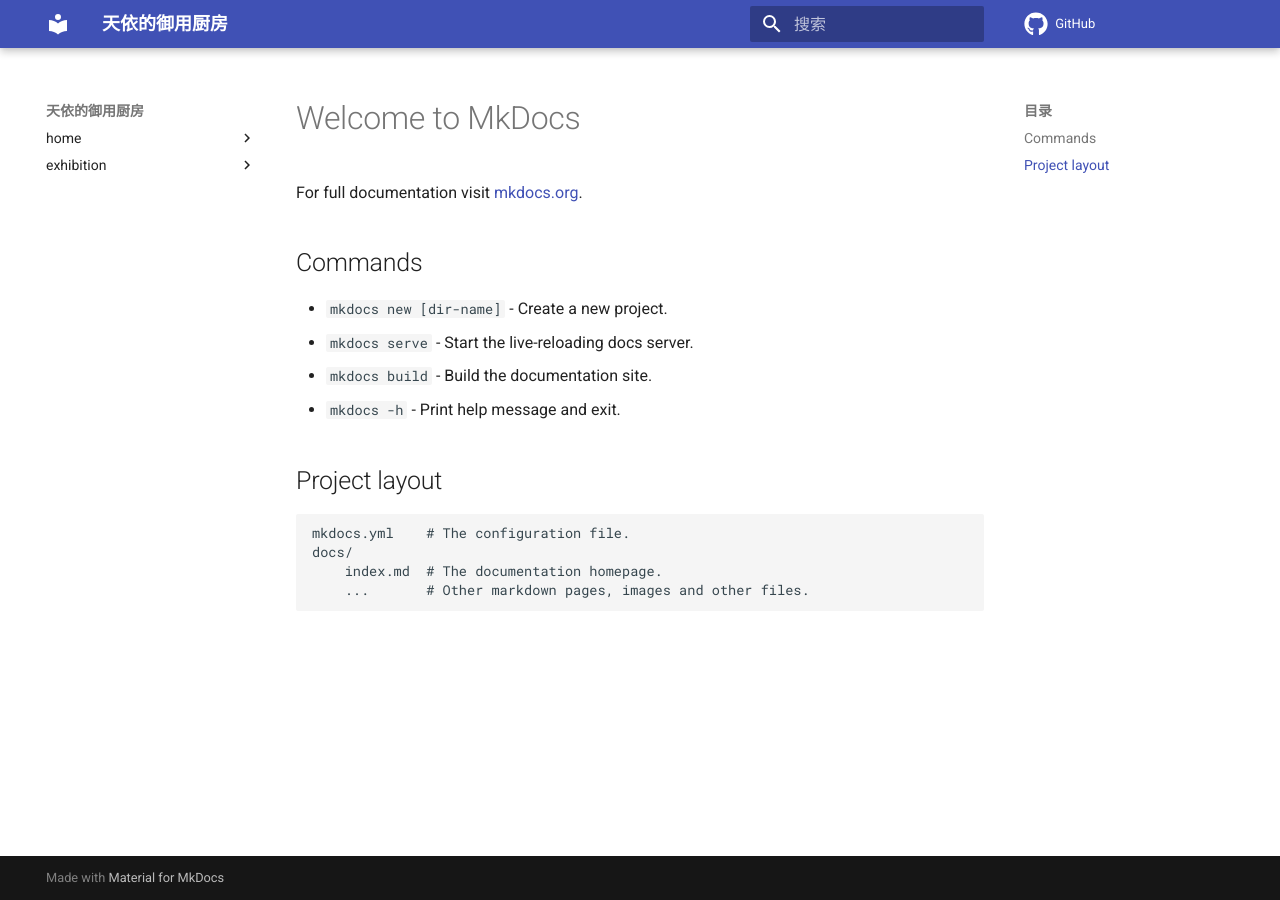
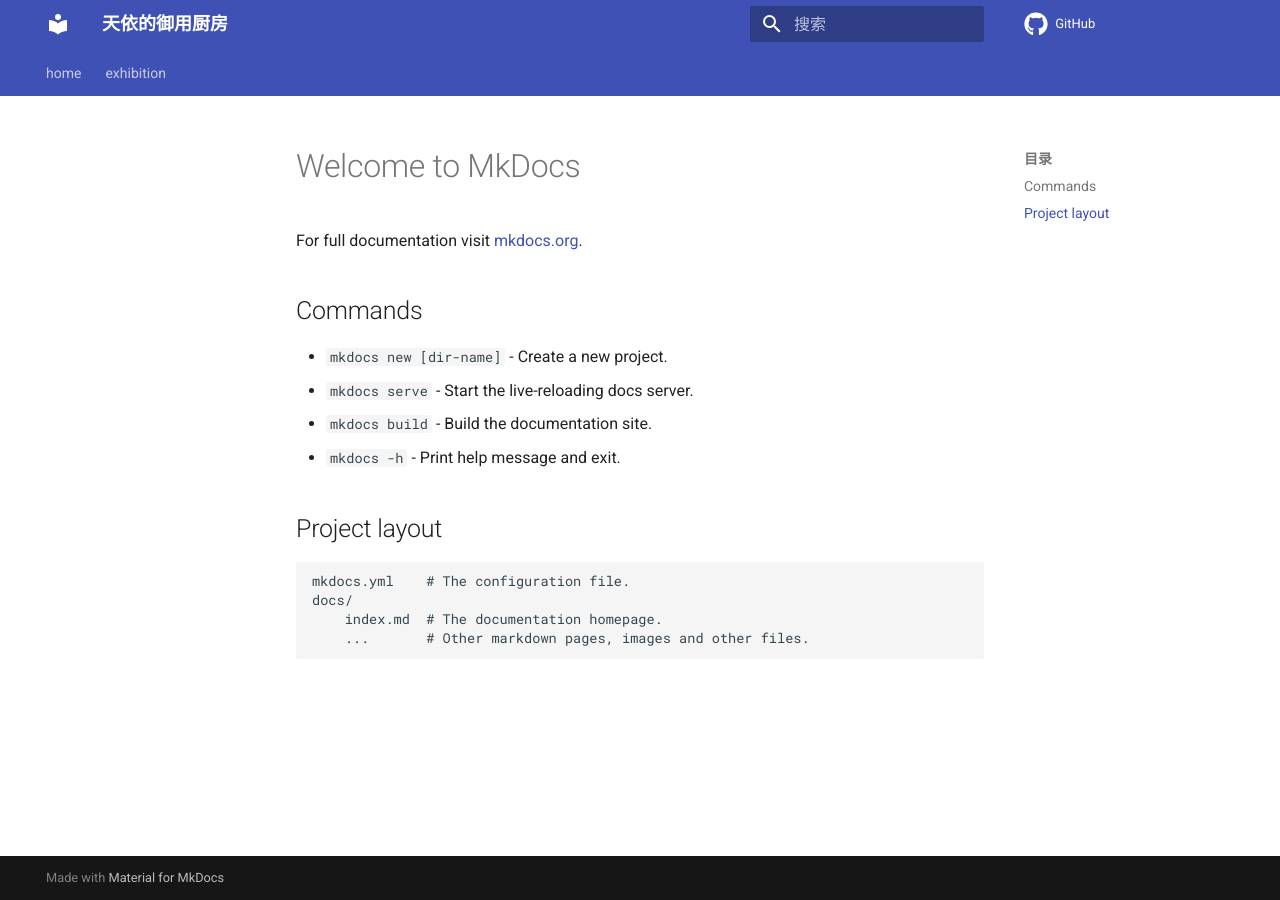
Before and after one commit to Lostin-Tianyi/Lostin-Tianyi.github.io, an MkDocs documentation site: the page built from docs/index.bkup.md, in a window 1280 px wide. Built offline with MkDocs 1.6.1 and Material for MkDocs 9.7.7, drawn with Linux system fonts in a browser that asks for light colours; comment, search, counter and statistics services are not loaded.

Commit message:
Update mkdocs.yml

```diff
--- a/mkdocs.yml
+++ b/mkdocs.yml
@@ -9,11 +9,11 @@
   icon:
     repo: fontawesome/brands/github
   features:
-  #- navigation.tabs
+  - navigation.tabs
   #- navigation.prune
   #- navigation.indexes
   #- toc.follow
-  - navigation.top
+  #- navigation.top
   #- search.suggest
   #- content.code.copy
 nav:
```
